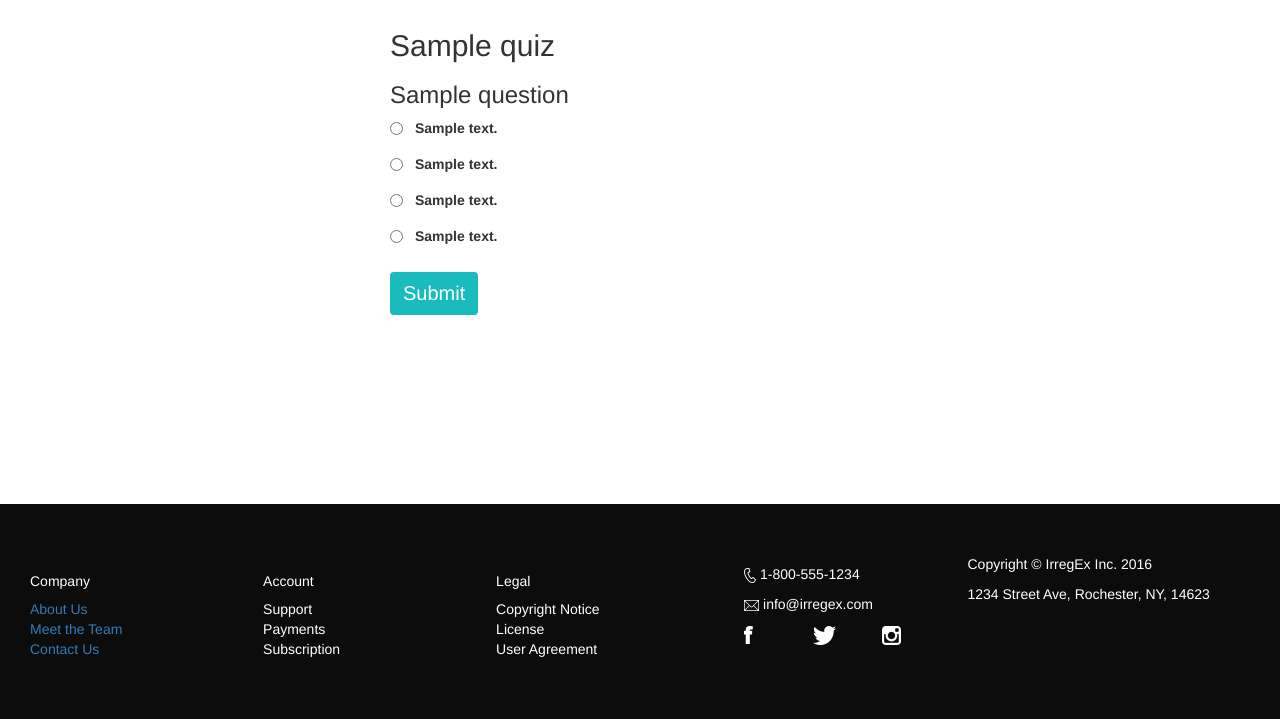
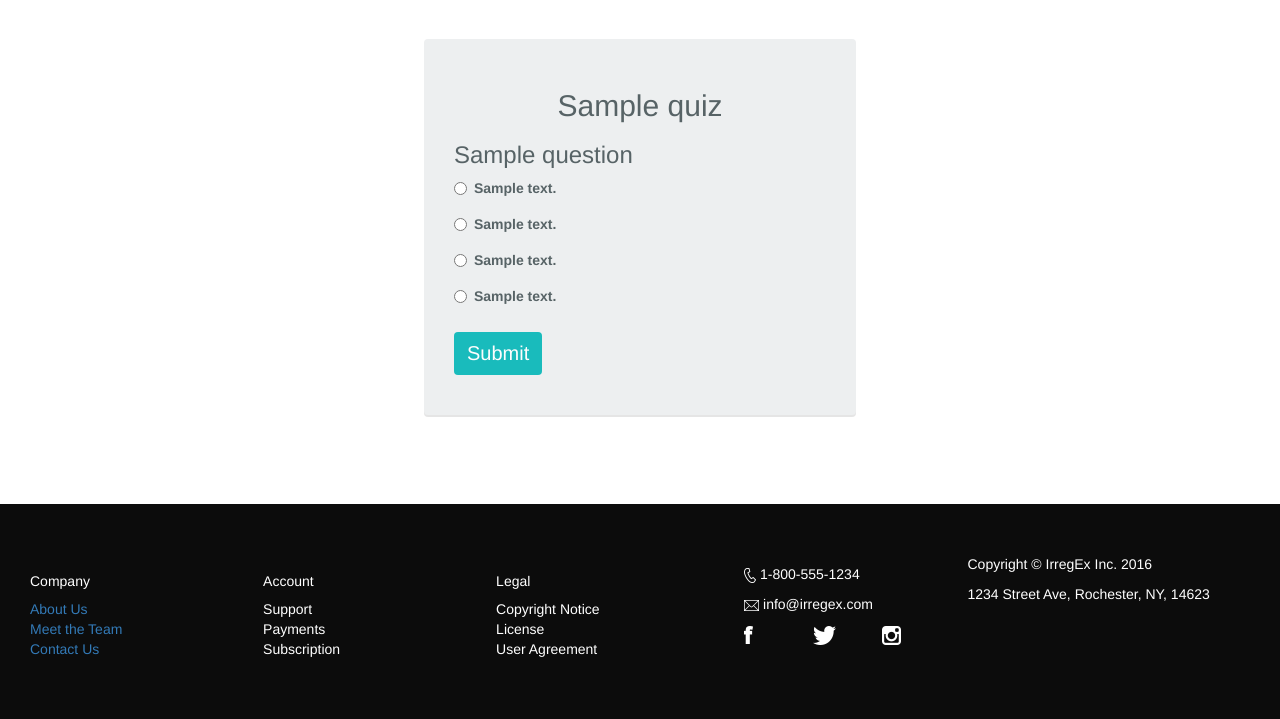
Before and after one commit to audiolion/WebII-Group-Project, a Django app: template Django_Files/home/templates/quiz.html in a window 1280 px wide. Shown: the part 81-800 px from the top of the page. Run offline with Django 3.2, Linux system fonts and the light colour scheme; the template is opened without the code that fills it: most values are stand-ins (such as "Sample title", 1, 10 or a date in 2020); some libraries are stand-ins or nearby versions.

Commit message:
Update quiz.html

```diff
--- a/Django_Files/home/templates/quiz.html
+++ b/Django_Files/home/templates/quiz.html
@@ -7,8 +7,9 @@ IrregEx: Lessons
 {% endblock %}
 
 {% block content %}
-<div class="col-xs-12">
+<div class="content-box">
     <form method="post" action="">
+	<div id="quiz_box" class="material-box">
         <h2>{{ quiz.name }}</h2>
         {% csrf_token %}
         {% for question in quiz.questions.all %}
@@ -25,6 +26,7 @@ IrregEx: Lessons
         </div>
         {% endfor %}
         <button type="submit" class="btn btn-sign">Submit</button>
+	</div>
     </form>
 </div>
 </div>
```
